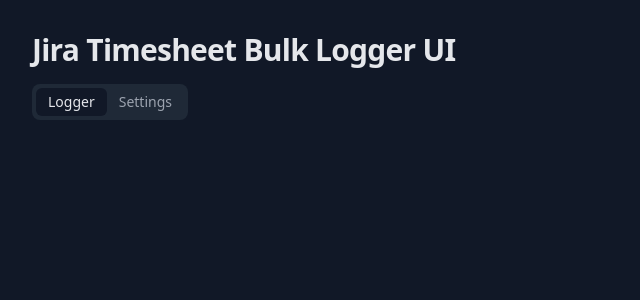
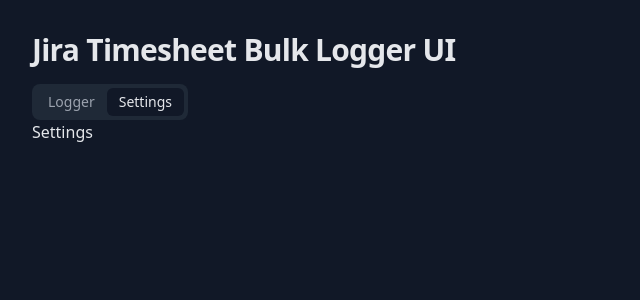
Before and after one commit to brunobragaw8t/jira-timesheet-bulk-logger-ui, a Nuxt app: page /settings in a window 1280 px wide. Shown: the top 300 px of the page, without its empty margins (0-640 px from the left). Built offline with nearby package versions, Linux system fonts and the light colour scheme.

Commit message:
feature: convert components to pages, layouts and NuxtLinks

```diff
--- a/app.vue
+++ b/app.vue
@@ -1,8 +1,7 @@
 <template>
-  <div class="p-8">
-    <AppTitle />
-    <AppNav class="mt-4" />
-  </div>
+  <NuxtLayout>
+    <NuxtPage />
+  </NuxtLayout>
 </template>
 
 <style>
--- a/components/AppNav.vue
+++ b/components/AppNav.vue
@@ -1,6 +1,6 @@
 <template>
   <div class="inline-flex rounded-lg p-1 bg-gray-800">
-    <NavButton text="Logger" :active="true" />
-    <NavButton text="Settings" :active="false" />
+    <NavButton to="/" text="Logger" />
+    <NavButton to="/settings" text="Settings" />
   </div>
 </template>
--- a/components/NavButton.vue
+++ b/components/NavButton.vue
@@ -1,20 +1,16 @@
 <script setup lang="ts">
 defineProps<{
+  to: string;
   text: string;
-  active: boolean;
 }>()
 </script>
 
 <template>
-  <button
-    :class="[
-      'rounded-md py-1 px-3 text-sm font-medium transition-colors hover:text-gray-200',
-      {
-        'text-gray-400': !active,
-        'bg-gray-900': active,
-      }
-    ]"
+  <NuxtLink
+    :to="to"
+    class="rounded-md py-1 px-3 text-gray-400 text-sm font-medium transition-colors hover:text-gray-200"
+    active-class="bg-gray-900 !text-gray-200"
   >
     {{ text }}
-  </button>
+  </NuxtLink>
 </template>
--- /dev/null
+++ b/layouts/default.vue
@@ -0,0 +1,7 @@
+<template>
+  <div class="p-8">
+    <AppTitle />
+    <AppNav class="mt-4" />
+    <slot />
+  </div>
+</template>
--- /dev/null
+++ b/pages/index.vue
@@ -0,0 +1,9 @@
+<script setup lang="ts">
+useHead({
+  title: 'Jira Timesheet Bulk Logger UI'
+})
+</script>
+
+<template>
+  <h1>Index</h1>
+</template>
--- /dev/null
+++ b/pages/settings.vue
@@ -0,0 +1,9 @@
+<script setup lang="ts">
+useHead({
+  title: 'Settings - Jira Timesheet Bulk Logger UI'
+})
+</script>
+
+<template>
+  <h1>Settings</h1>
+</template>
```
